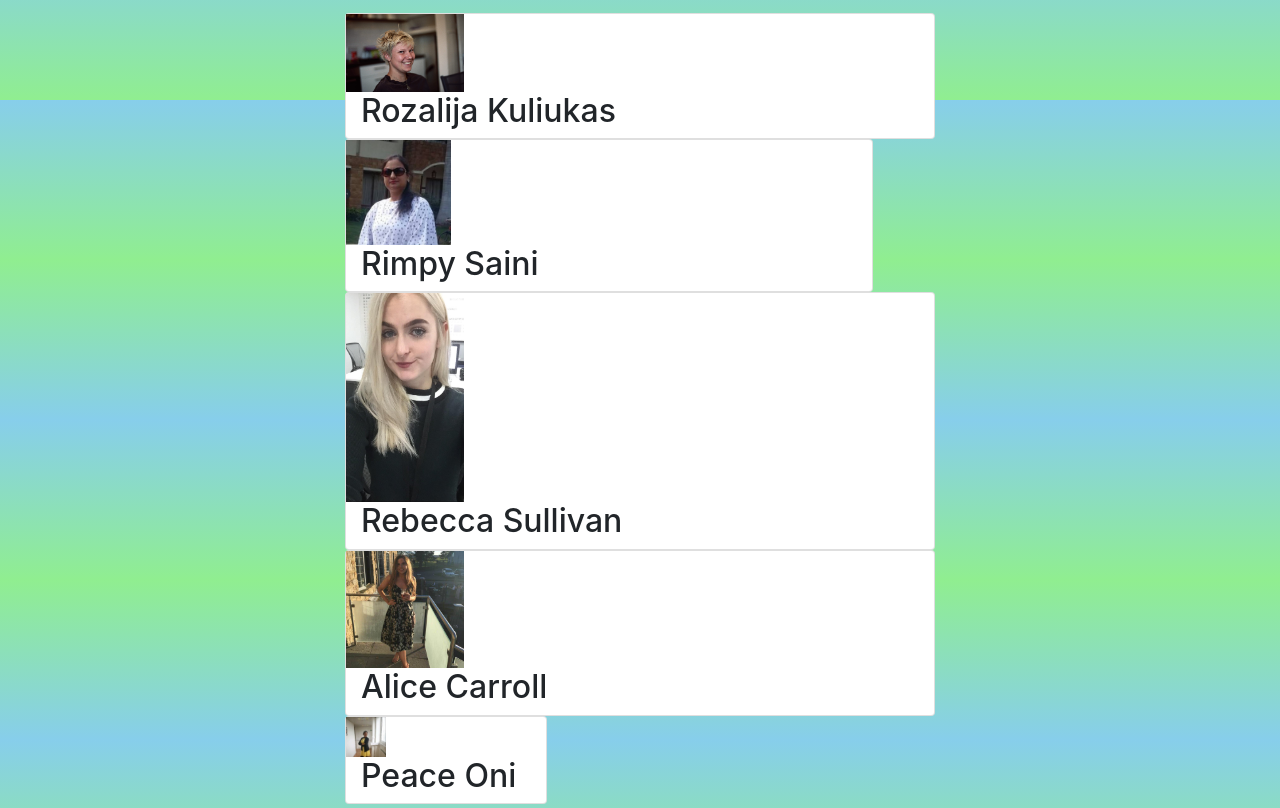
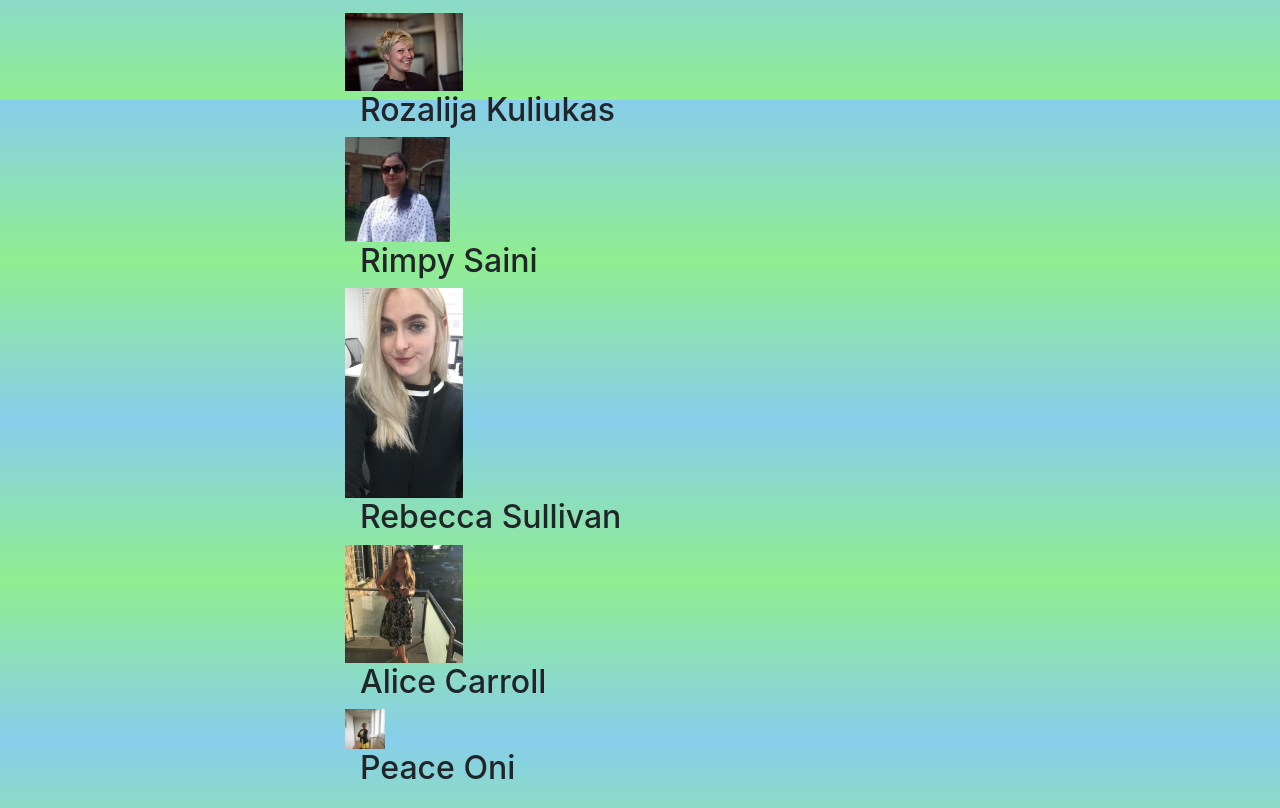
Before and after one commit to Rkuliukas/SWEET-GIRLS, a plain HTML site: page index.html in a window 1280 px wide. Shown: the part 700-1508 px from the top of the page. Drawn offline with nearby package versions, Linux system fonts and the light colour scheme.

Commit message:
Update index.html

```diff
--- a/index.html
+++ b/index.html
@@ -62,43 +62,42 @@
 <p class="title">TEAM MEMBERS</p>
 <div class="row">
   <div class="column">
-    <div class="card">
 <img src="image/roz1.JPG" alt="Rozalija Kuliukas" style="width:20%">
 <div class="container">
 <h2>Rozalija Kuliukas</h2>
-</div>
+
 </div>
 </div>
 <div class="column">
-    <div class="card">
+
 <img src="image/rimpy.JPG" alt="Rimpy Saini" style="width:20%">
 <div class="container">
   <h2>Rimpy Saini</h2>
-</div>
+
 </div>
 </div>
   <div class="column">
-    <div class="card">
+
   <img src="image/rebecca.jpg" alt="Rebecca Sullivan" style="width:20%">
   <div class="container">
                  <h2>Rebecca Sullivan</h2>
-               </div>
+
              </div>
            </div>
                  <div class="column">
-    <div class="card">
+
                   <img src="image/Alice.jpg" alt="Alice Carroll" style="width:20%">
                   <div class="container">
                  <h2>Alice Carroll</h2>
-               </div>
+
              </div>
            </div>
                  <div class="column">
-    <div class="card">
+
 <img src="image/peace.jpg" alt="peace" style="width:20%">
 <div class="container">
                <h2>Peace Oni</h2>
-</div>
+
 </div>
 </div>
                </div>
```
